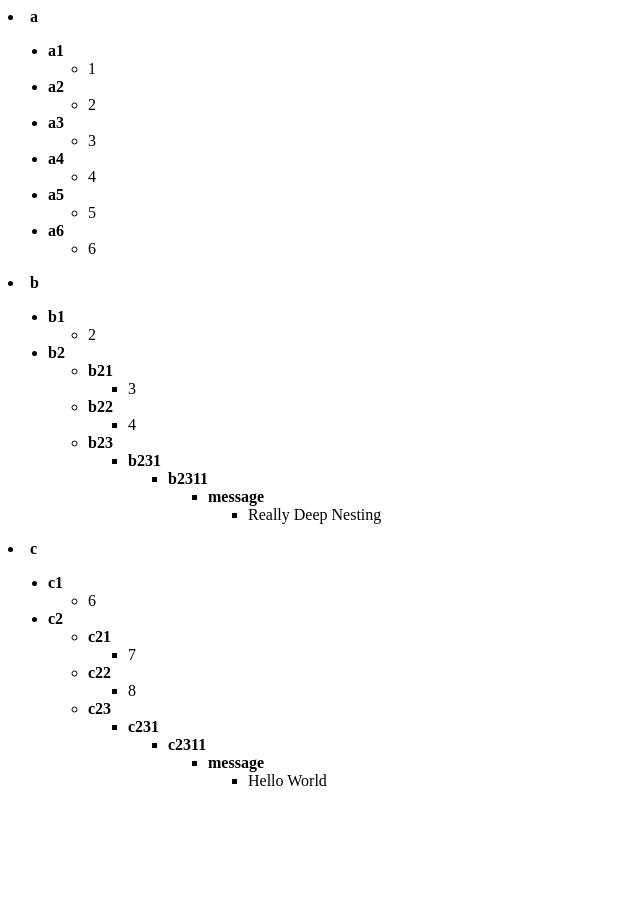
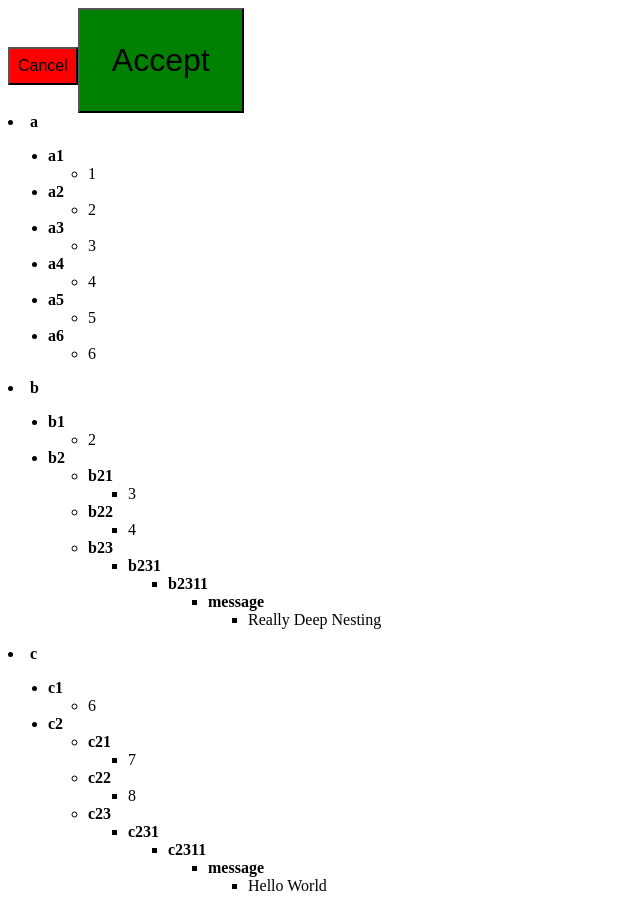
Before and after one commit to ahmetkca/React-Design-Patterns, a React (Vite) app: page / in a window 1280 px wide. Shown: the whole page, without its empty margins (0-640 px from the left). Before the commit the page ends 806 px from the top, so only its background shows below. Built offline with nearby package versions, Linux system fonts and the light colour scheme.

Commit message:
Usecase of Component composition to follow DRY principle

```diff
--- a/src/App.jsx
+++ b/src/App.jsx
@@ -1,3 +1,4 @@
+import { BigSuccessButton, DangerButton } from './composition'
 import { RecursiveComponent } from './RecursiveComponent'
 
 
@@ -45,7 +46,16 @@
 function App() {
 
   return (
-    <RecursiveComponent data={nestedObject} />
+    <div>
+      <DangerButton text="Cancel" onClick={() => {
+        setTimeout(() => {
+          alert("Cancelled")
+        }
+        , 1000)
+      }}/>
+      <BigSuccessButton text="Accept" />
+      <RecursiveComponent data={nestedObject} />
+    </div>
   )
 }
 
--- /dev/null
+++ b/src/composition.jsx
@@ -0,0 +1,19 @@
+export const Button = ({ size, color, text, ...props }) => {
+    return (
+        <button style={{
+            padding: size === 'large' ? '32px' : '8px',
+            fontSize: size === 'large' ? '32px' : '16px',
+            backgroundColor: color,
+        }} {...props}>
+            {text}
+        </button>
+    )
+}
+
+export const DangerButton = props => {
+    return <Button color='red' {...props} />
+}
+
+export const BigSuccessButton = props => {
+    return <Button size='large' color='green' {...props} />
+}
```
